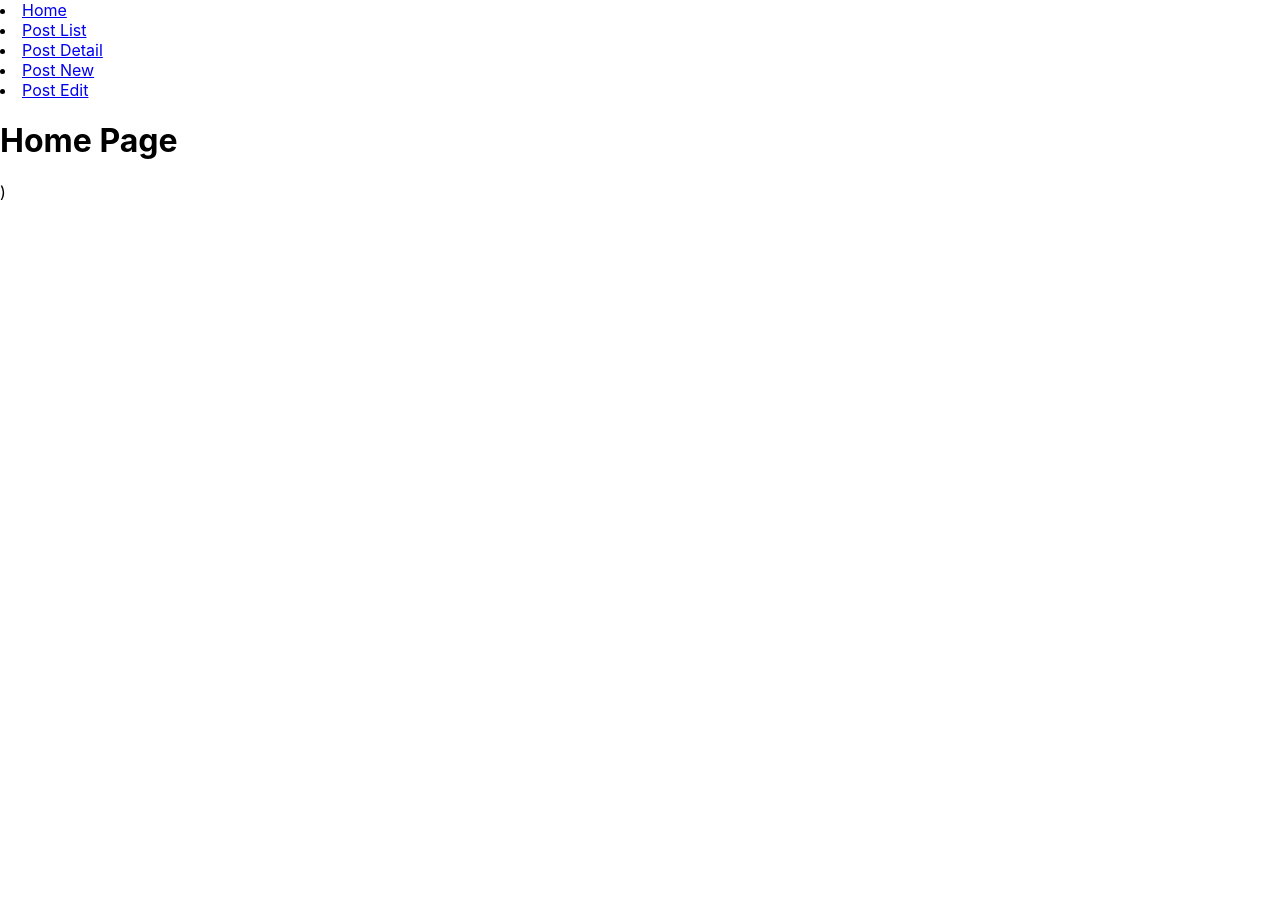
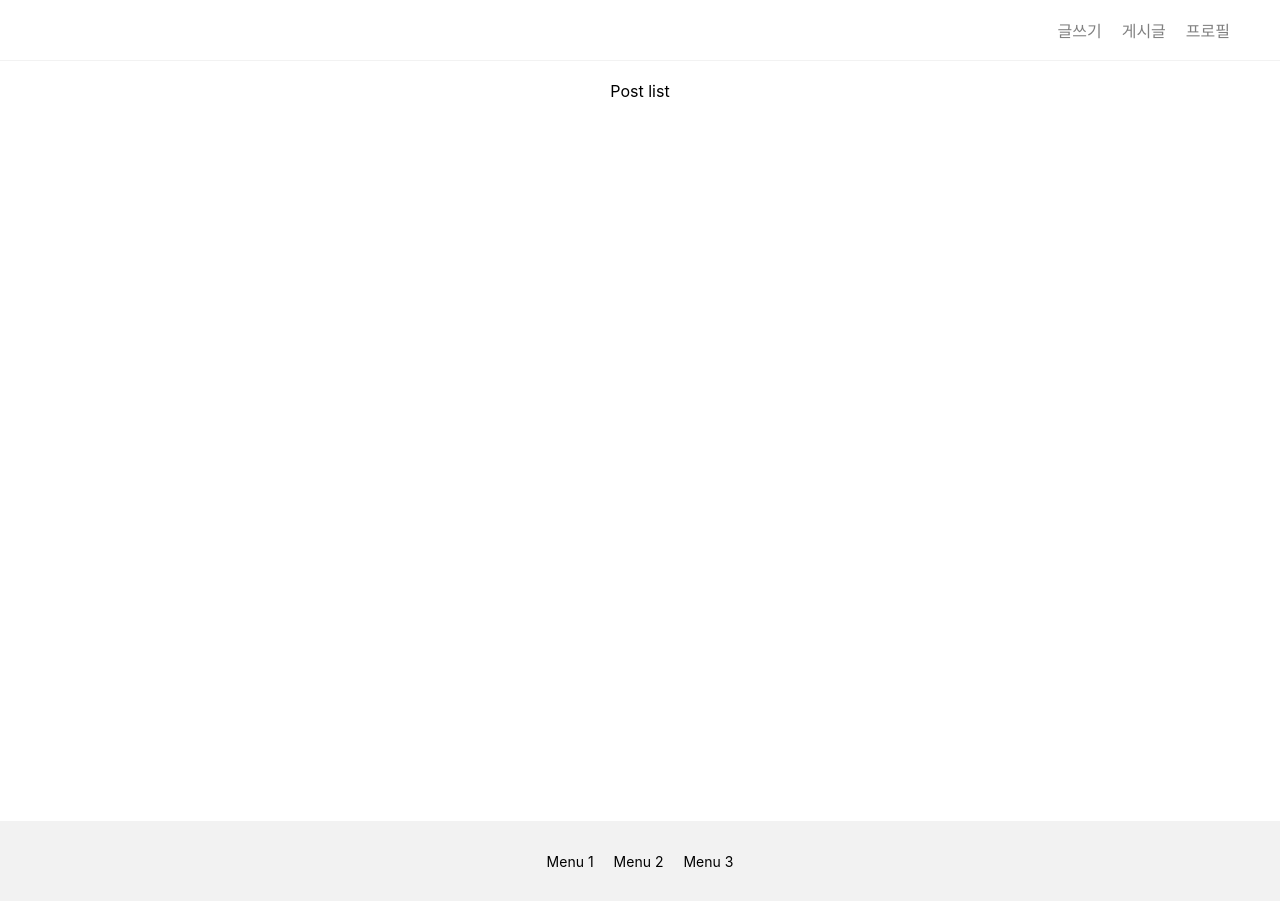
Before and after one commit to mj-study/react-pjt, a React (Create React App) app in the folder blog/: page / in a window 1280 px wide. Before the commit the page ends 800 px from the top, so only its background shows below. Built offline with nearby package versions, Linux system fonts and the light colour scheme.

Commit message:
feat. 라우트별 페이지 분리 및 css 추가

```diff
--- a/blog/src/App.tsx
+++ b/blog/src/App.tsx
@@ -1,37 +1,9 @@
-import React from 'react';
-import logo from './logo.svg';
-import './App.css';
-import {Route, Routes, Navigate, Link} from 'react-router-dom'
+import Router from "./components/Router";
 
 function App() {
   return (
     <>
-      <div>
-        <li>
-          <Link to="/">Home</Link>
-        </li>
-        <li>
-          <Link to="/posts">Post List</Link>
-        </li>
-        <li>
-          <Link to="/posts/:id">Post Detail</Link>
-        </li>
-        <li>
-          <Link to="/posts/new">Post New</Link>
-        </li>
-        <li>
-          <Link to="/posts/edit/:id">Post Edit</Link>
-        </li>
-      </div>
-      <Routes>
-        <Route path="/" element={<h1>Home Page</h1>}/>
-        <Route path="/posts" element={<h1>Post List Page</h1>}/>
-        <Route path="/posts/:id" element={<h1>Post Detail Page</h1>}/>
-        <Route path="/posts/new" element={<h1>Post New Page</h1>}/>
-        <Route path="/posts/edit/:id" element={<h1>Post Edit Page</h1>}/>
-        <Route path="/profile" element={<h1>Profile Page</h1>}/>
-        <Route path="*" element={<Navigate replace to="/" />}/>
-      </Routes>)
+      <Router/>
     </>
   );
 }
--- /dev/null
+++ b/blog/src/components/Router.tsx
@@ -0,0 +1,28 @@
+import {Navigate, Route, Routes} from "react-router-dom";
+import React from "react";
+import Home from "../pages/home";
+import PostList from "../pages/posts";
+import PostDetail from "../pages/posts/detail";
+import PostNew from "../pages/posts/new";
+import PostEdit from "../pages/posts/edit";
+import ProfilePage from "../pages/profile/profile";
+import LoginPage from "../pages/login";
+import SignupPage from "../pages/signup";
+
+export default function Router() {
+  return (
+    <>
+      <Routes>
+        <Route path="/" element={<Home/>}/>
+        <Route path="/posts" element={<PostList/>}/>
+        <Route path="/posts/:id" element={<PostDetail/>}/>
+        <Route path="/posts/new" element={<PostNew/>}/>
+        <Route path="/posts/edit/:id" element={<PostEdit/>}/>
+        <Route path="/profile" element={<ProfilePage/>}/>
+        <Route path="/login" element={<LoginPage/>}></Route>
+        <Route path="/signup" element={<SignupPage/>}></Route>
+        <Route path="*" element={<Navigate replace to="/"/>}/>
+      </Routes>
+    </>
+  );
+}
--- a/blog/src/index.css
+++ b/blog/src/index.css
@@ -1,13 +1,55 @@
 body {
-  margin: 0;
-  font-family: -apple-system, BlinkMacSystemFont, 'Segoe UI', 'Roboto', 'Oxygen',
+    margin: 0;
+    font-family: -apple-system, BlinkMacSystemFont, 'Segoe UI', 'Roboto', 'Oxygen',
     'Ubuntu', 'Cantarell', 'Fira Sans', 'Droid Sans', 'Helvetica Neue',
     sans-serif;
-  -webkit-font-smoothing: antialiased;
-  -moz-osx-font-smoothing: grayscale;
+    -webkit-font-smoothing: antialiased;
+    -moz-osx-font-smoothing: grayscale;
 }
 
 code {
-  font-family: source-code-pro, Menlo, Monaco, Consolas, 'Courier New',
+    font-family: source-code-pro, Menlo, Monaco, Consolas, 'Courier New',
     monospace;
 }
+
+/* header */
+header {
+    display: flex;
+    justify-content: space-between;
+    flex-direction: row-reverse;
+    border-bottom: 1px solid #f2f2f2;
+    padding: 10px 40px;
+    min-height: 40px;
+    align-items: center;
+}
+
+header a {
+    margin: 0 10px;
+    text-decoration: none;
+    color: gray;
+}
+
+header a:focus,
+header a:hover {
+    color: black;
+}
+
+/* footer */
+footer {
+    background-color: #f2f2f2;
+    min-height: 40px;
+    padding: 20px 40px;
+    font-size: 14px;
+    text-align: center;
+    display: flex;
+    align-items: center;
+    justify-content: center;
+    gap: 20px;
+}
+
+/* post list */
+.post-list {
+    min-height: 90vh;
+    padding: 20px 40px;
+    text-align: center;
+}
--- /dev/null
+++ b/blog/src/pages/home/index.tsx
@@ -0,0 +1,22 @@
+import React from "react";
+import {Link} from "react-router-dom";
+
+export default function Home() {
+  return (
+    <div>
+      <header>
+        <div>
+          <Link to="/posts/new">글쓰기</Link>
+          <Link to="/posts">게시글</Link>
+          <Link to="/profile">프로필</Link>
+        </div>
+      </header>
+      <div className="post-list">Post list</div>
+      <footer>
+        <div>Menu 1</div>
+        <div>Menu 2</div>
+        <div>Menu 3</div>
+      </footer>
+    </div>
+  );
+}
--- /dev/null
+++ b/blog/src/pages/login/index.tsx
@@ -0,0 +1,3 @@
+export default function LoginPage() {
+  return <h2>Login</h2>
+};
--- /dev/null
+++ b/blog/src/pages/posts/detail.tsx
@@ -0,0 +1,7 @@
+import React from "react";
+
+export default function PostDetail() {
+  return (
+    <h1>Post Detail Page</h1>
+  );
+};
--- /dev/null
+++ b/blog/src/pages/posts/edit.tsx
@@ -0,0 +1,7 @@
+import React from "react";
+
+export default function PostEdit() {
+  return (
+    <h1>Post Edit Page</h1>
+  );
+};
--- /dev/null
+++ b/blog/src/pages/posts/index.tsx
@@ -0,0 +1,7 @@
+import React from "react";
+
+export default function PostList() {
+  return (
+    <h1>Post List Page</h1>
+  );
+};
--- /dev/null
+++ b/blog/src/pages/posts/new.tsx
@@ -0,0 +1,7 @@
+import React from "react";
+
+export default function PostNew() {
+  return (
+    <h1>Post New Page</h1>
+  );
+};
--- /dev/null
+++ b/blog/src/pages/profile/profile.tsx
@@ -0,0 +1,7 @@
+import React from "react";
+
+export default function ProfilePage() {
+  return (
+    <h1>Profile Page</h1>
+  );
+};
--- /dev/null
+++ b/blog/src/pages/signup/index.tsx
@@ -0,0 +1,3 @@
+export default function SignupPage() {
+  return <h2>Signup</h2>
+};
```
